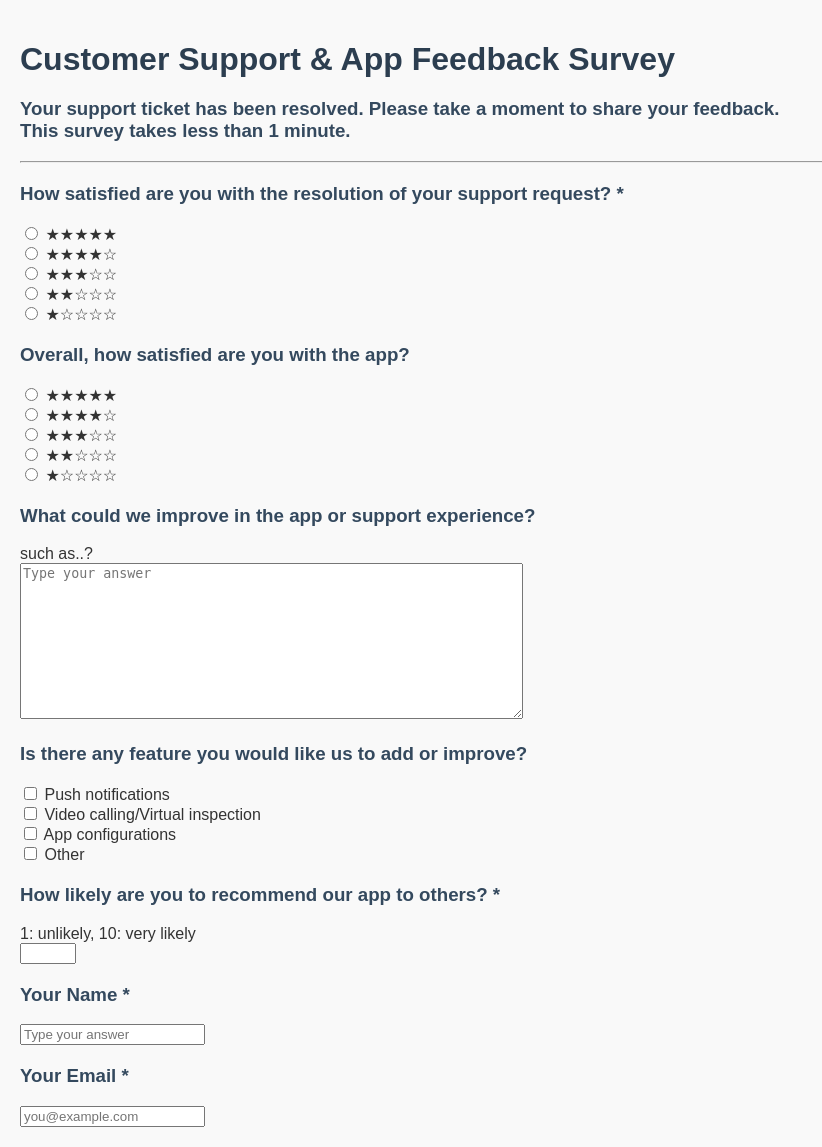
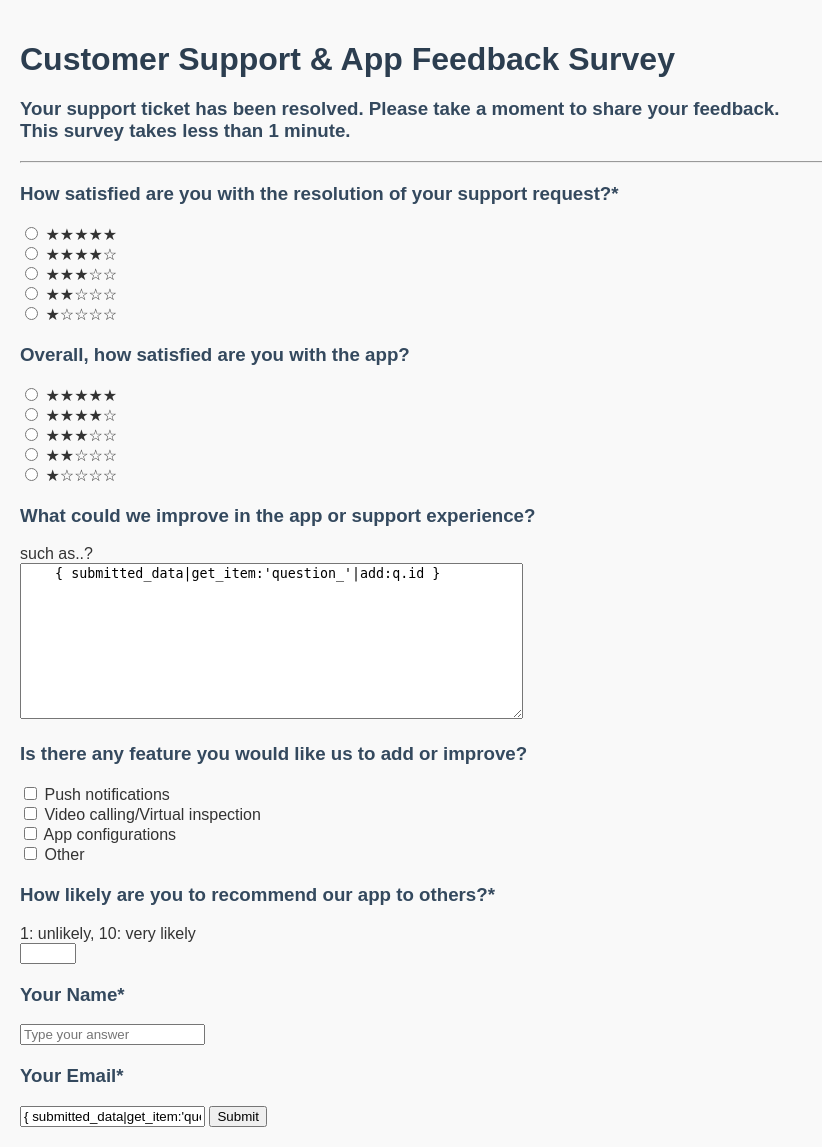
Before and after one commit to fancycode17/Customer-Satisfaction-Form, a Django app: page / in a window 1280 px wide. Shown: the whole page, without its empty margins (0-822 px from the left). Run offline with Django 5.2, Linux system fonts and the light colour scheme; data comes from the database, SQL or seed files in the repository; both versions use the stored data as it was after the commit.

Commit message:
Added error checking in views.py. Need to create inclusion tags for form to enable submitted_data to be rendered properly

```diff
--- a/customer_satisfaction_form/response/templates/main.html
+++ b/customer_satisfaction_form/response/templates/main.html
@@ -12,30 +12,33 @@
     <hr>
 
     <form method="post">
-        {% for x in questions %}
-            {% if x.is_required %}
-                <h3>{{ x.text }}
-                    <span class="required">*</span></h3>
-            {% else %}
-                <h3>{{ x.text }}</h3>
+        {% csrf_token %} <!--Prevents Cross Site Request Forgery-->
+        {% for q in questions %}
+            <h3>{{ q.text }}{% if q.is_required %}<span class="required">*</span>{% endif %}</h3>
+
+            {% if errors|get_item:"question_"|add:q.id %}
+                {% for err in errors|get_item:"question_"|add:q.id %}
+                    <p style="color:red;">{{ err }}</p>
+                {% endfor %}
             {% endif %}
 
-            {% if x.type == 'email' %}
-                {% email_input q=x %}
-            {% elif x.type == 'short_text' %}
-                {% short_text q=x %}
-            {% elif x.type == 'long_text' %}
-                {% long_text q=x %}
-            {% elif x.type == 'rating_1-5' %}
-                {% rating_1_5 q=x %}
-            {% elif x.type == 'rating_1-10' %}
-                {% rating_1_10 q=x %}
-            {% elif x.type == 'multi-select' %}
-                {% multi_select q=x %}
+            {% if q.type == 'email' %}
+                {% email_input q=q %}
+            {% elif q.type == 'short_text' %}
+                {% short_text q submitted_data %}
+            {% elif q.type == 'long_text' %}
+                {% long_text q=q %}
+            {% elif q.type == 'rating_1-5' %}
+                {% rating_1_5 q=q %}
+            {% elif q.type == 'rating_1-10' %}
+                {% rating_1_10 q=q %}
+            {% elif q.type == 'multi-select' %}
+                {% multi_select q=q %}
             {% endif %}
         {% empty %}
             <h3>No questions</h3>
         {% endfor %}
+        <button type="submit">Submit</button>
     </form>
 
 {% endblock %}
--- /dev/null
+++ b/customer_satisfaction_form/response/templates/widgets/short_text.html
@@ -0,0 +1,9 @@
+{% if q.help_text %}
+    <label for="question_{{ q.id }}">{{ q.help_text }}</label><br>
+{% endif %}
+<input type="text"
+    id="question_{{ q.id }}"
+    name="question_{{ q.id }}"
+    value="{{ value }}"
+    placeholder="{{ placeholder }}"
+    {% if q.is_required %}required{% endif %}>
--- a/customer_satisfaction_form/response/templatetags/custom_tags.py
+++ b/customer_satisfaction_form/response/templatetags/custom_tags.py
@@ -5,83 +5,97 @@
 
 @register.simple_tag
 def email_input(q): #<label for="email">{{ x.text }}</label>
-    id = q.id
+    id = f'question_{q.id}'
     help_text = q.help_text
     required = q.is_required
+    submitted_data = "{{ submitted_data|get_item:'question_'|add:q.id }}"
     html = f'''
     {f'<label for="{id}">{help_text}</label><br>' if help_text != '' else ''}
-    <input type="email" id="{id}" name="{id}" placeholder="you@example.com"{' required' if required else ''}>'''
+    <input type="email" id="{id}" name="{id}" value="{{ submitted_data|get_item:'question_'|add:q.id }}" placeholder="you@example.com"{' required' if required else ''}>'''
 
     return mark_safe(html)
 
-@register.simple_tag
-def short_text(q, placeholder='Type your answer'):
-    id = q.id
-    help_text = q.help_text
-    required = q.is_required
-    html = f'''
-    {f'<label for="{id}">{help_text}</label><br>' if help_text != '' else ''}
-    <input type="text" id="{id}" name="{id}" placeholder="{placeholder}"{' required' if required else ''}>'''
-
-    return mark_safe(html)
+@register.inclusion_tag('widgets/short_text.html')
+def short_text(q, submitted_data, placeholder='Type your answer'):
+    return {
+        'q': q,
+        'value': submitted_data.get(f'question_{q.id}', ''),
+        'placeholder': placeholder
+    }
 
 @register.simple_tag
 def long_text(q, rows=10, cols=60, placeholder='Type your answer'):
-    id = q.id
+    id = f'question_{q.id}'
     help_text = q.help_text
     required = q.is_required
+    submitted_data = "{{ submitted_data|get_item:'question_'|add:q.id }}"
     html = f'''
     {f'<label for="{id}">{help_text}</label><br>' if help_text != '' else ''}
-    <textarea id="{id}" name="{id}" placeholder="{placeholder}" rows="{rows}" cols="{cols}"{' required' if required else ''}></textarea>'''
+    <textarea id="{id}" name="{id}" placeholder="{placeholder}" rows="{rows}" cols="{cols}"{' required' if required else ''}>
+    {{ submitted_data|get_item:'question_'|add:q.id }}
+    </textarea>'''
 
     return mark_safe(html)
 
 @register.simple_tag
 def rating_1_5(q):
-    id = q.id
+    id = f'question_{q.id}'
     help_text = q.help_text
     required = q.is_required
+    submitted_data = "{{ submitted_data|get_item:'question_'|add:q.id }}"
     html = f'''
-    <input type="radio" id="r5" name="{id}" value="5"{' required' if required else ''}>
+    <input type="radio" id="r5" name="{id}" value="5"{' required' if required else ''}{' checked' if submitted_data=='5' else ''}>
     <label for="r5">★★★★★</label><br>
-    <input type="radio" id="r4" name="{id}" value="4"{' required' if required else ''}>
+    <input type="radio" id="r4" name="{id}" value="4"{' required' if required else ''}{' checked' if submitted_data=='4' else ''}>
     <label for="r4">★★★★☆</label><br>
-    <input type="radio" id="r3" name="{id}" value="3"{' required' if required else ''}>
+    <input type="radio" id="r3" name="{id}" value="3"{' required' if required else ''}{' checked' if submitted_data=='3' else ''}>
     <label for="r3">★★★☆☆</label><br>
-    <input type="radio" id="r2" name="{id}" value="2"{' required' if required else ''}>
+    <input type="radio" id="r2" name="{id}" value="2"{' required' if required else ''}{' checked' if submitted_data=='2' else ''}>
     <label for="r2">★★☆☆☆</label><br>
-    <input type="radio" id="r1" name="{id}" value="1"{' required' if required else ''}>
+    <input type="radio" id="r1" name="{id}" value="1"{' required' if required else ''}{' checked' if submitted_data=='1' else ''}>
     <label for="r1">★☆☆☆☆</label>'''
 
     return mark_safe(html)
 
 @register.simple_tag
 def rating_1_10(q):
-    id = q.id
+    id = f'question_{q.id}'
     help_text = q.help_text
     required = q.is_required
+    submitted_data = "{{ submitted_data|get_item:'question_'|add:q.id }}"
     html = f'''
     {f'<label for="{id}">{help_text}</label><br>' if help_text != '' else ''}
-    <input type="number" id="{id}" name="{id}" min="1" max="10" step="1"{' required' if required else ''}>'''
+    <input type="number" id="{id}" name="{id}" min="1" max="10" value="{{ submitted_data|get_item:'question_'|add:q.id }}" step="1"{' required' if required else ''}>'''
 
     return mark_safe(html)
 
 @register.simple_tag
 def multi_select(q):
-    html = f''''''
-    options = q.options.filter(is_active=True).order_by('display_order')
+    name = f"question_{q.id}"  # consistent key for all checkboxes in this question
+    html = ""
+    submitted_data = "{{ submitted_data|get_item:'question_'|add:q.id }}"
+    options = q.options.filter(is_active=True).order_by("display_order")
+
     for o in options:
+        checkbox_id = f"opt-{q.id}-{o.id}"  # unique per option
         html += f'''
-        <input type="checkbox" id="opt-{o.id}" name="{o.id}" value="{o.label}">
-        <label for="opt-{o.id}"> {o.label}</label><br>
+        <input type="checkbox"
+        id="{checkbox_id}"
+        name="{name}"
+        value="{o.label}"
+        {'checked' if o.label in submitted_data else ''}>
+        <label for="{checkbox_id}"> {o.label}</label><br>
         '''
         if o.label.lower() == "other":
+            submitted_data = '{{ submitted_data.other_detail_q.id }}'
             html += f'''
             <div id="other-text-{o.id}" style="display:none; margin-left:20px;">
-                <textarea id="other-detail-{o.id}" name="other_detail" cols="45" rows="5" placeholder="Please elaborate"></textarea>
+                <textarea id="other-detail-{o.id}" name="other_detail_{q.id}" cols="45" rows="5" placeholder="Please elaborate">
+                {submitted_data}
+                </textarea>
             </div>
             <script>
-            document.getElementById("opt-{o.id}").addEventListener("change", function() {{
+            document.getElementById("{checkbox_id}").addEventListener("change", function() {{
                 const box = document.getElementById("other-text-{o.id}");
                 const input = document.getElementById("other-detail-{o.id}");
                 if (this.checked) {{
@@ -96,3 +110,7 @@
             '''
 
     return mark_safe(html)
+
+@register.filter
+def get_item(dictionary, key):
+    return dictionary.get(key)
--- a/customer_satisfaction_form/response/urls.py
+++ b/customer_satisfaction_form/response/urls.py
@@ -5,5 +5,5 @@
     path('', views.main, name='main'),
     path('responses/', views.responses, name='responses'),
     path('responses/details/<int:id>', views.details, name='details'),
-    path('testing/', views.testing, name='testing'),
+    path('success/', views.success, name='success'),
 ]
--- a/customer_satisfaction_form/response/views.py
+++ b/customer_satisfaction_form/response/views.py
@@ -1,6 +1,9 @@
 from django.http import HttpResponse
 from django.template import loader
-from .models import Response, Question
+from django.shortcuts import redirect
+from .models import Response, Question, Submission, Answer
+from .helper import get_client, get_email, check_errors
+from datetime import datetime
 
 def responses(request):
     myresponses = Response.objects.all().order_by('-joined_date').values()
@@ -21,15 +24,43 @@
 def main(request):
     questions = Question.objects.filter(is_active=True).order_by('display_order')
     template = loader.get_template('main.html')
+    errors = {}
+    submitted_data = {}
+
+    if request.method == 'POST':
+        post_data = request.POST.copy()
+        post_data.pop('csrfmiddlewaretoken', None)
+        errors, submitted_data = check_errors(post_data)
+
+        print(post_data)
+        if not errors:
+            submission = Submission.objects.create(
+                submitted_at=datetime.now(),
+                name=post_data.get("name",""),
+                email=post_data.get(get_email(post_data.keys()),""),
+                client='Example'
+            )
+
+            for q in questions:
+                values = request.POST.getlist(f'question_{q.id}')
+                if values:
+                    Answer.objects.create(
+                        submission=submission,
+                        question=q,
+                        value=', '.join(values),
+                        display_order=q.display_order
+                    )
+
+            return redirect('success')
+
     context = {
-            'questions': questions,
-        }
+                'questions': questions,
+                'errors': errors,
+                'submitted_data': submitted_data
+            }
+
     return HttpResponse(template.render(context, request))
 
-def testing(request):
-    myresponses = Response.objects.all().order_by('-joined_date').values()
+def success(request):
     template = loader.get_template('template.html')
-    context = {
-        'myresponses': myresponses,
-    }
-    return HttpResponse(template.render(context, request))
+    return HttpResponse(template.render())
```
Also changed, not shown: customer_satisfaction_form/response/forms.py (added, +8 -0 lines), customer_satisfaction_form/response/helper.py (added, +93 -0 lines), customer_satisfaction_form/response/templates/template.html (+1 -15 lines), customer_satisfaction_form/test.py (added, +97 -0 lines), customer_satisfaction_form/db.sqlite3.
